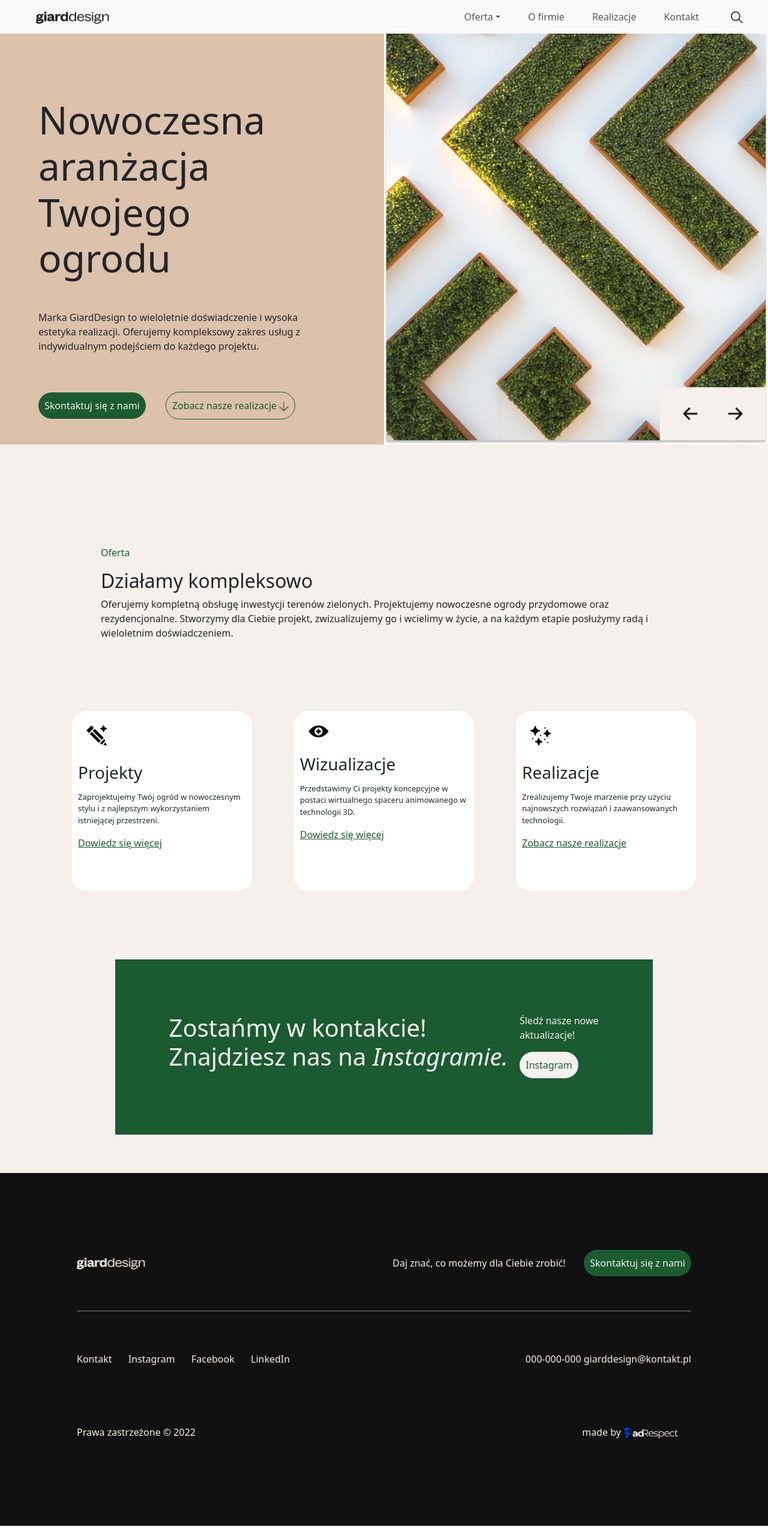
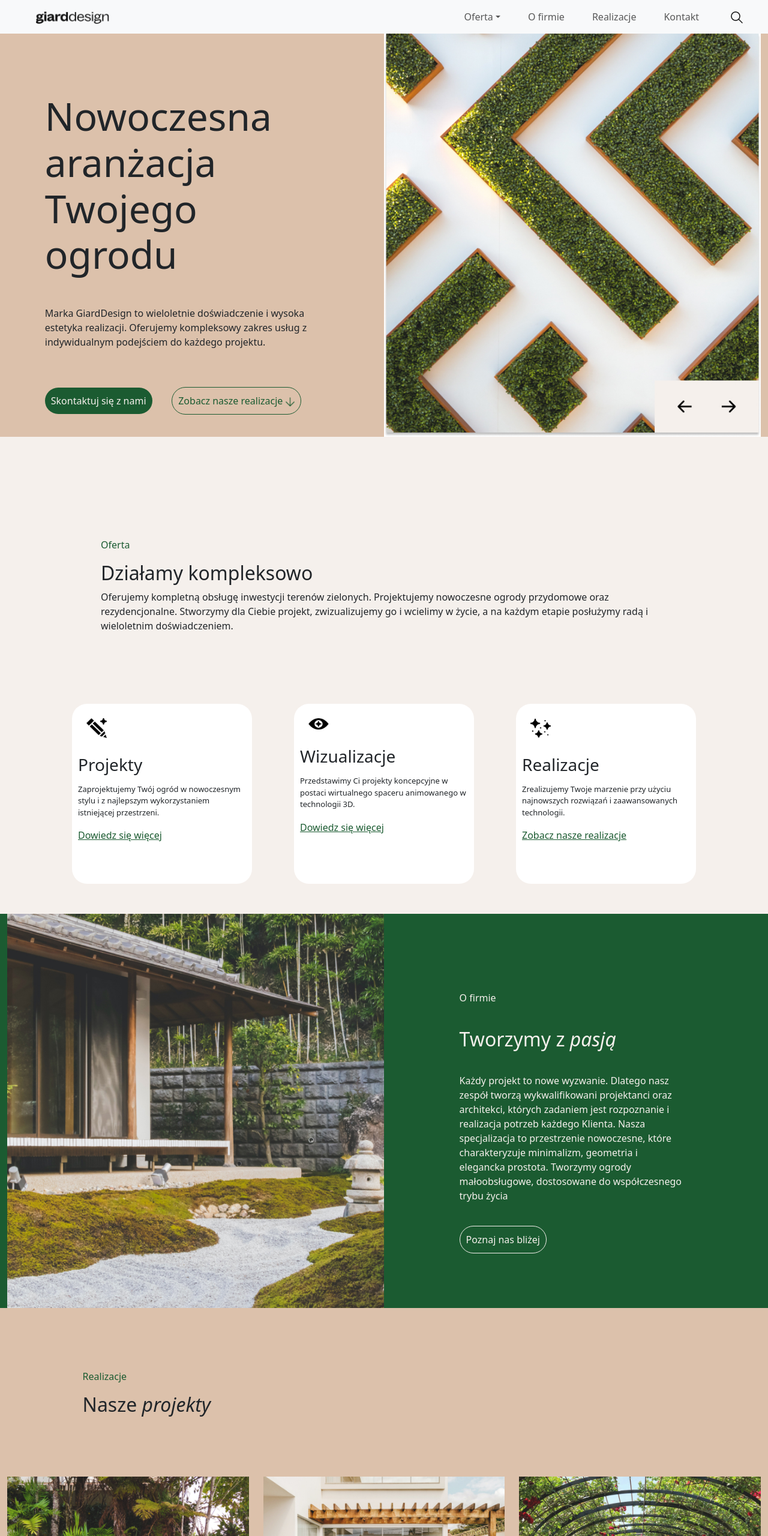
Before and after one commit to slawek59/ogrod-rekrutacja-adRespect, a plain HTML site: page index.html in a window 1280 px wide. Shown: the top 2560 px of the page at 60% size. Drawn offline with nearby package versions, Linux system fonts and the light colour scheme.

Commit message:
ogrod-rekrutacja-2

```diff
--- a/index.html
+++ b/index.html
@@ -72,7 +72,7 @@
         </div>
     </nav>
 
-    <section class="header-section">
+    <section class="header-section container-fluid">
         <div>
             <header>
                 <h1 class="display-3">Nowoczesna aranżacja Twojego ogrodu</h1>
@@ -89,7 +89,7 @@
         <img src="header.jpg" alt="Garden">
     </section>
 
-    <section class="offer">
+    <section class="offer  container-fluid">
         <div class="offer-header">
             <p class="small-title-green">Oferta</p>
             <h2>Działamy kompleksowo</h2>
@@ -124,8 +124,8 @@
             </div>
         </div>
     </section>
-    <!--
-    <section class="about" id="about">
+
+    <section class="about  container-fluid" id="about">
         <img src="about.jpg" alt="">
         <div>
             <p>O firmie</p>
@@ -140,16 +140,16 @@
         </div>
     </section>
 
-    <section class="portfolio">
+    <section class="portfolio  container-fluid">
         <div class="portfolio-title" id="projects">
             <p class="small-title-green">Realizacje</p>
             <h2>Nasze <em>projekty</em></h2>
-        </div>-->
+        </div>
 
 
 
 
-         <!--<div class="tiles text-center">
+         <div class="tiles text-center">
             <div class="row">
                 <div class="col-lg-4 col-md-12 mb-4 mb-lg-0">
                     <img src="tiles1.jpg" class="w-100 shadow-1-strong mb-4" alt="Boat on Calm Water" />
@@ -176,7 +176,7 @@
                 </div>
             </div>
             <button class="button-transparent-black">Rozwiń</button>
-        </div>-->
+        </div>
 
 
 
@@ -190,7 +190,7 @@
 
 
     </section>
-    <section class="follow-us">
+    <section class="follow-us  container-fluid">
         <div>
             <p class="display-6">Zostańmy w kontakcie! Znajdziesz nas na <em><b>Instagramie.</b></em></p>
             <div>
```
